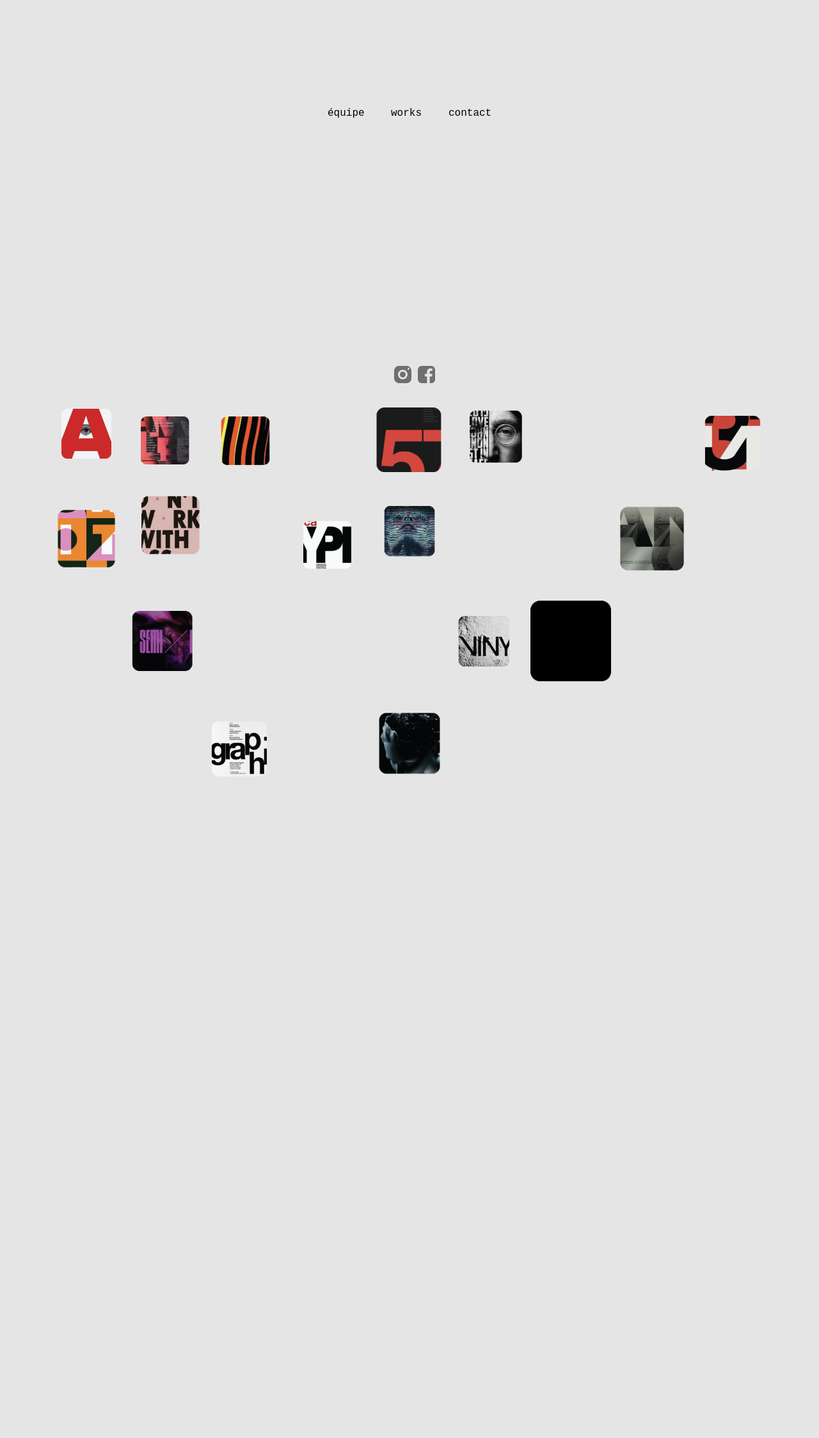
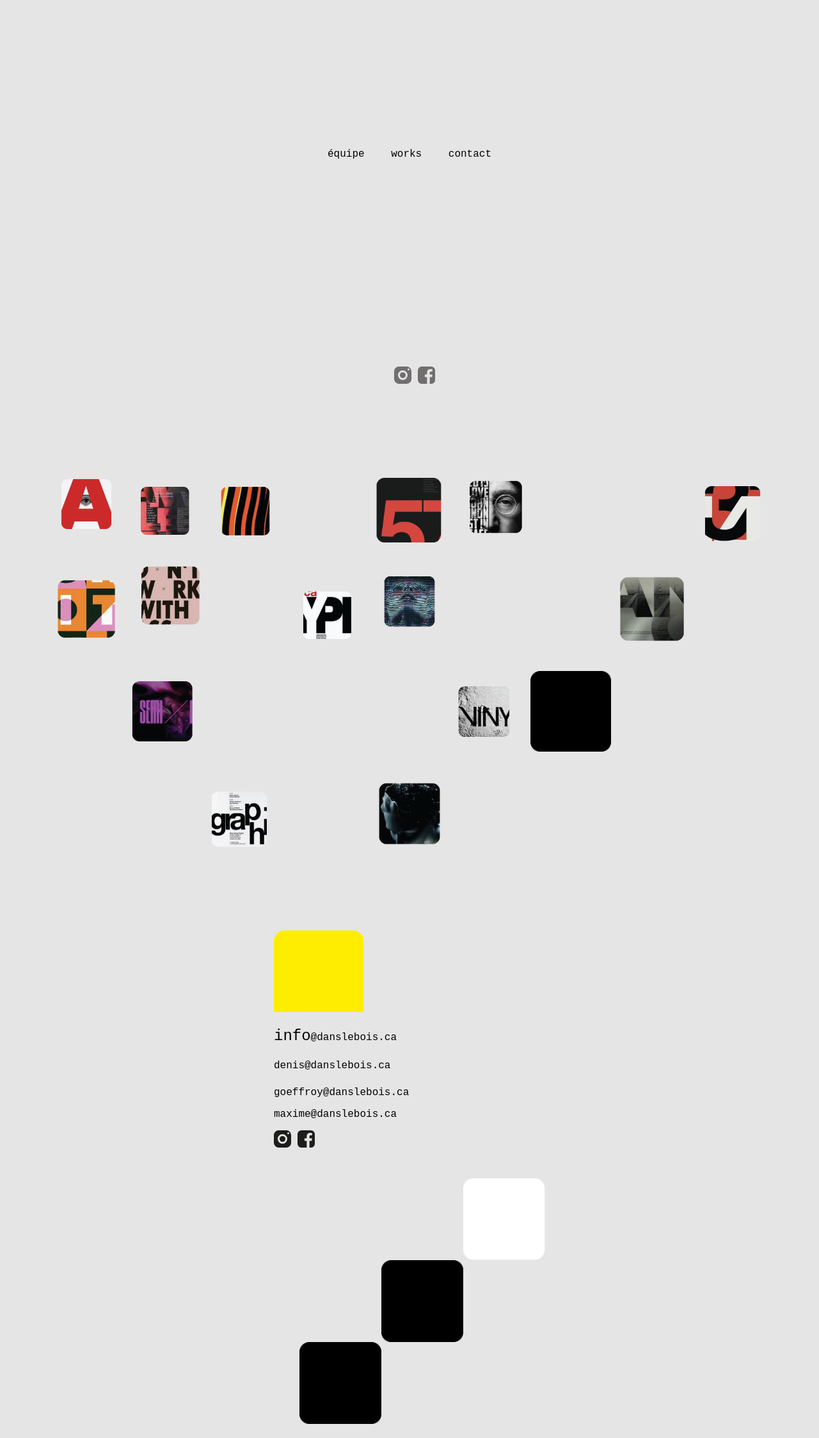
Before and after one commit to basileparadis/Dans-le-bois, a plain HTML site: page index.html in a window 1280 px wide. Shown: the part 176-2424 px from the top of the page at 64% size. Before the commit the page ends 1498 px from the top, so only its background shows below. Drawn offline with nearby package versions, Linux system fonts and the light colour scheme.

Commit message:
Définir la taille des sections en fonction de la taille de l'écran

```diff
--- a/index.html
+++ b/index.html
@@ -9,17 +9,17 @@
         <script src="https://cdn.jsdelivr.net/npm/vue/dist/vue.js"></script>
     </head>
     <body>
-    <div>
-        <img src="img/logo.svg" alt="logo"/>
+        <section>
+            <img src="img/logo.svg" alt="logo" id="logo"/>
             <a id="depuis">(depuis 2020)</a>
             <div>
                 <a href="#equipe">équipe</a>
-            <a href="#equipe" @click="changeState('selected')">works</a>
-            <a href="#equipe">contact</a>
+                <a href="#works" @click="changeState('selected')">works</a>
+                <a href="#contact">contact</a>
             </div>
-    </div>
-    <div>
-        <a name="equipe"></a>
+        </section>
+        <section>
+            <a name="works"></a>
             <ul v-if="state === 'selected'">
                 <li></li>
                 <li></li>
@@ -38,20 +38,45 @@
                 <li></li>
                 <li></li>
             </ul>
+        </section>
+        <section>
+            <a name="contact"></a>
+            <div>
+                <div id="carre"></div>
+                <div>
+                    <p><a href="mailto:info@danslebois.ca"><span>info</span>@danslebois.ca</a></p>
+                    <p><a href="mailto:denis@danslebois.ca">denis@danslebois.ca</a></p>
+                    <p><a href="mailto:goeffroy@danslebois.ca">goeffroy@danslebois.ca</a></p>
+                    <p><a href="mailto:maxime@danslebois.ca">maxime@danslebois.ca</a></p>
+                    <a href="https://www.instagram.com/danslebois/">_</a>
+                    <a href="https://www.facebook.com/danslebois.studio/">_</a>
                 </div>
+                <ul v-if="state === 'selected'">
+                    <li></li>
+                    <li></li>
+                    <li></li>
+                    <li></li>
+                    <li></li>
+                    <li></li>
+                    <li></li>
+                    <li></li>
+                    <li></li>
+                </ul>
+            </div>
+        </section>
         <footer>
             <a href="https://www.instagram.com/danslebois/">_</a>
             <a href="https://www.facebook.com/danslebois.studio/">_</a>
         </footer>
         <script>
             var listeDesTravaux = new Vue({
-            el: '#afficherTravaux',
+                el: 'section',
                 data: {
-                state = 'unselected'
+                    state : 'unselected'
                 },
                 methods: {
                     changeState: function(newState) {
-                    this.state = state;
+                        this.newState = state;
                     }
                 },
             })
--- a/main.scss
+++ b/main.scss
@@ -2,14 +2,16 @@ html {
 
   font-family: "Courier New", sans-serif;
   scroll-behavior: smooth;
+  height: 100vh;
 
   body {
-        height: 100%;
       background-color: #e5e5e5;
 
-        div:nth-of-type(1) {
+    section:nth-of-type(1) {
 
-            img {
+      height: 100vh;
+
+      #logo {
           width: 5pc;
           top: 10%;
           left: 5%;
@@ -17,16 +19,14 @@ html {
       }
 
       div {
+        padding-top: 50vh;
+        padding-bottom: 50vh;
         text-align: center;
-                padding: 20pc;
-
         /* Fondue au noir sur les boutons du menu */
         a {
         text-decoration: none;
         color: black;
         margin: 1pc 1pc;
-                display: inline-block;
-                vertical-align: middle;
         -webkit-transform: perspective(1px) translateZ(0);
         transform: perspective(1px) translateZ(0);
         box-shadow: 0 0 1px rgba(0, 0, 0, 0);
@@ -68,16 +68,19 @@ html {
 
       #depuis {
         font-size: 68%;
-                left: 25pc;
+        left: 30%;
         top: 10%;
-                position: absolute;
+        position: fixed;
       }
     }
 
-        div:nth-of-type(2) {
+    section:nth-of-type(2) {
+
+      height: 100vh;
 
       ul{
       padding: 4pc;
+      //height: 100%;
       display: grid;
       grid-template-columns: repeat(9, 1fr);
       grid-template-rows: repeat(4, 1fr);
@@ -116,6 +119,82 @@ html {
       }
     }
 
+    section:nth-of-type(3) {
+
+      height: 100vh;
+      display: flex;
+      align-items: center;
+      justify-content: center;
+
+      div{
+
+        #carre {
+          background: url(img/mosaique/18.png) no-repeat;
+          height:8pc;
+        }
+
+        :nth-child(2) {
+          margin: 1.5pc auto;
+        }
+
+        p a span { font-size:150%; }
+
+        a {
+          text-decoration: none;
+          color: black;
+          border-radius: 5px;
+        }
+
+        a:nth-child(5){
+            background: url(img/ig2.svg) no-repeat;
+            color: #e5e5e5;
+            font-size: 45px;
+        }
+
+        a:nth-child(6) {
+            background: url(img/fb2.svg) no-repeat;
+            color: #e5e5e5;
+            font-size: 45px;
+        }
+      }
+    }
+
+    ul{
+    display: grid;
+    grid-template-columns: repeat(3, 1fr);
+    grid-template-rows: repeat(3, 1fr);
+    list-style-type: none;
+
+    grid-template-areas:
+    ". . carreblanc"
+    ". carrenoir1 ."
+    "carrenoir2 . .";
+
+    li:nth-child(3) {
+      background: url(img/mosaique/17.png) no-repeat;
+      grid-area: "carreblanc";
+      background-size: contain;
+      background-position: center center;
+    }
+
+    li:nth-child(5) {
+      background: url(img/mosaique/7.png) no-repeat;
+      grid-area: "carrenoir1";
+      background-size: contain;
+      background-position: center center;
+    }
+
+    li:nth-child(7) {
+      background: url(img/mosaique/7.png) no-repeat;
+      grid-area: "carrenoir2";
+      background-size: contain;
+      background-position: center center;
+      width: 8pc;
+      height: 8pc;
+    }
+  }
+}
+
 footer {
   position: fixed;
   width: 100%;
@@ -127,12 +206,22 @@ html {
     text-decoration: none;
     color: #e5e5e5;
     border-radius: 5px;
-                margin-bottom: 1px;
 
     display: inline-block;
+    vertical-align: middle;
     -webkit-transform: perspective(1px) translateZ(0);
     transform: perspective(1px) translateZ(0);
     box-shadow: 0 0 1px rgba(0, 0, 0, 0);
+    -webkit-transition-duration: 0.3s;
+    transition-duration: 0.3s;
+    -webkit-transform: translateZ(0);
+    transform: translateZ(0);
+    -webkit-transition-duration: 0.3s;
+    transition-duration: 0.3s;
+    -webkit-transition-property: transform;
+    transition-property: transform;
+    -webkit-transition-timing-function: ease-out;
+    transition-timing-function: ease-out;
   }
 
   a:nth-of-type(1) {
@@ -144,14 +233,8 @@ html {
   }
 
   :hover, :focus, :active {
-                -webkit-animation-name: hvr-buzz-out;
-                animation-name: hvr-buzz-out;
-                -webkit-animation-duration: 0.5s;
-                animation-duration: 0.5s;
-                -webkit-animation-timing-function: linear;
-                animation-timing-function: linear;
-                -webkit-animation-iteration-count: 1;
-                animation-iteration-count: 1;
+      -webkit-transform: scale(1.3) translateZ(0);
+      transform: scale(1.3) translateZ(0);
   }
 
   @keyframes hvr-buzz-out {
@@ -198,13 +281,3 @@ html {
     }
   }
 }
-
-    label {
-        display: none;
-        width: 26px;
-    }
-
-    #toggle {
-        display: none;
-    }
-}
```
Also changed, not shown: img/fb2.svg (added), img/ig2.svg (added), img/mosaique/17.png (added), img/mosaique/18.png (added), main.css, 1 other file. Lines whose indentation alone changed are shown as unchanged.
